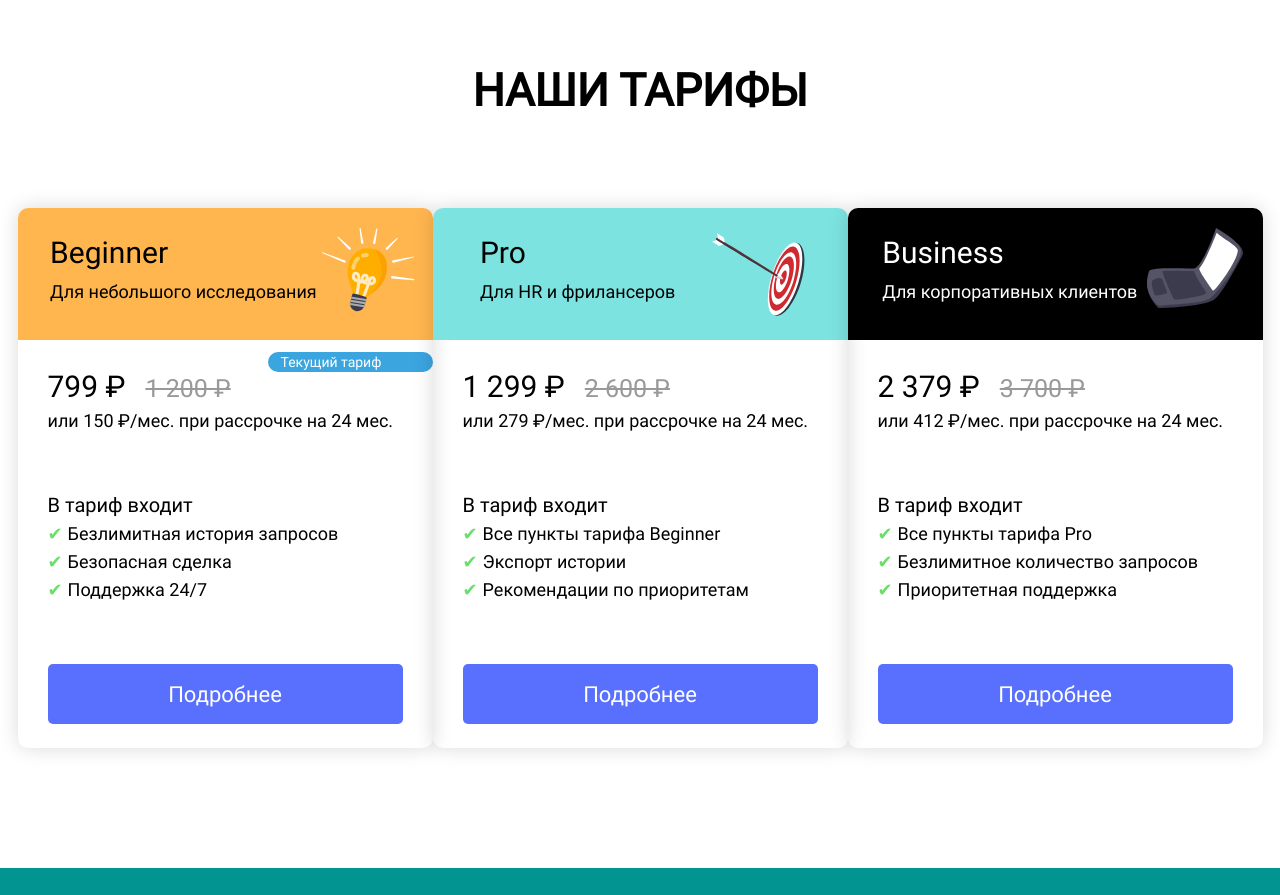
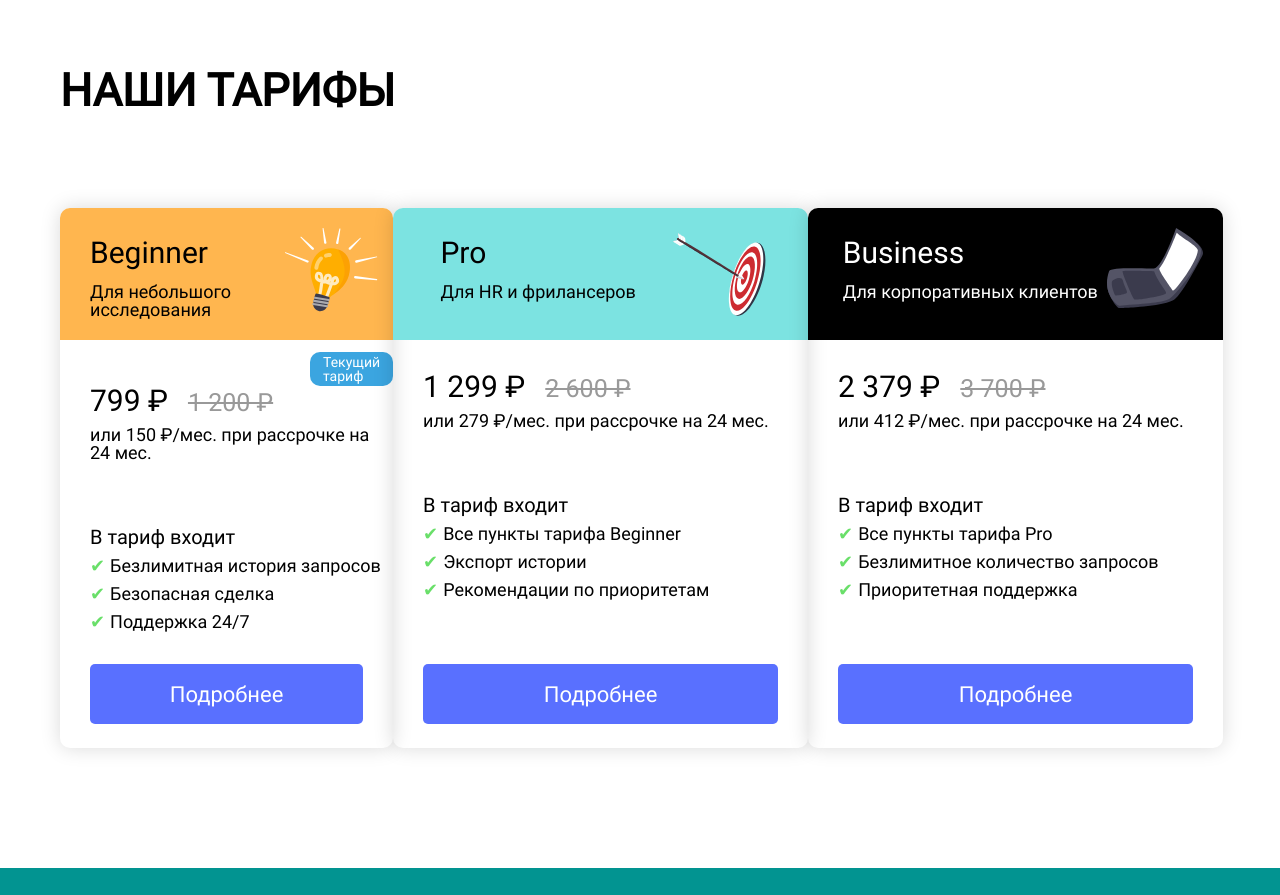
Before and after one commit to Galiyaga/finally-project, a React (Vite) app: page / in a window 1280 px wide. Shown: the part 1980-2875 px from the top of the page. Built offline with nearby package versions, Linux system fonts and the light colour scheme.

Commit message:
исправлены перебои в вёрстке

```diff
--- a/src/components/Home/Homepage.module.css
+++ b/src/components/Home/Homepage.module.css
@@ -91,7 +91,7 @@
 
 .card__group {
   display: flex;
-  justify-content: space-between;
+  justify-content: space-around;
 }
 
 @media (max-width: 376px) {
--- a/src/index.css
+++ b/src/index.css
@@ -64,6 +64,10 @@ main {
   padding-bottom: 120px;
 }
 
+main > * {
+  width: 100%;
+}
+
 a {
   color: #000000;
   text-decoration: none;
```
